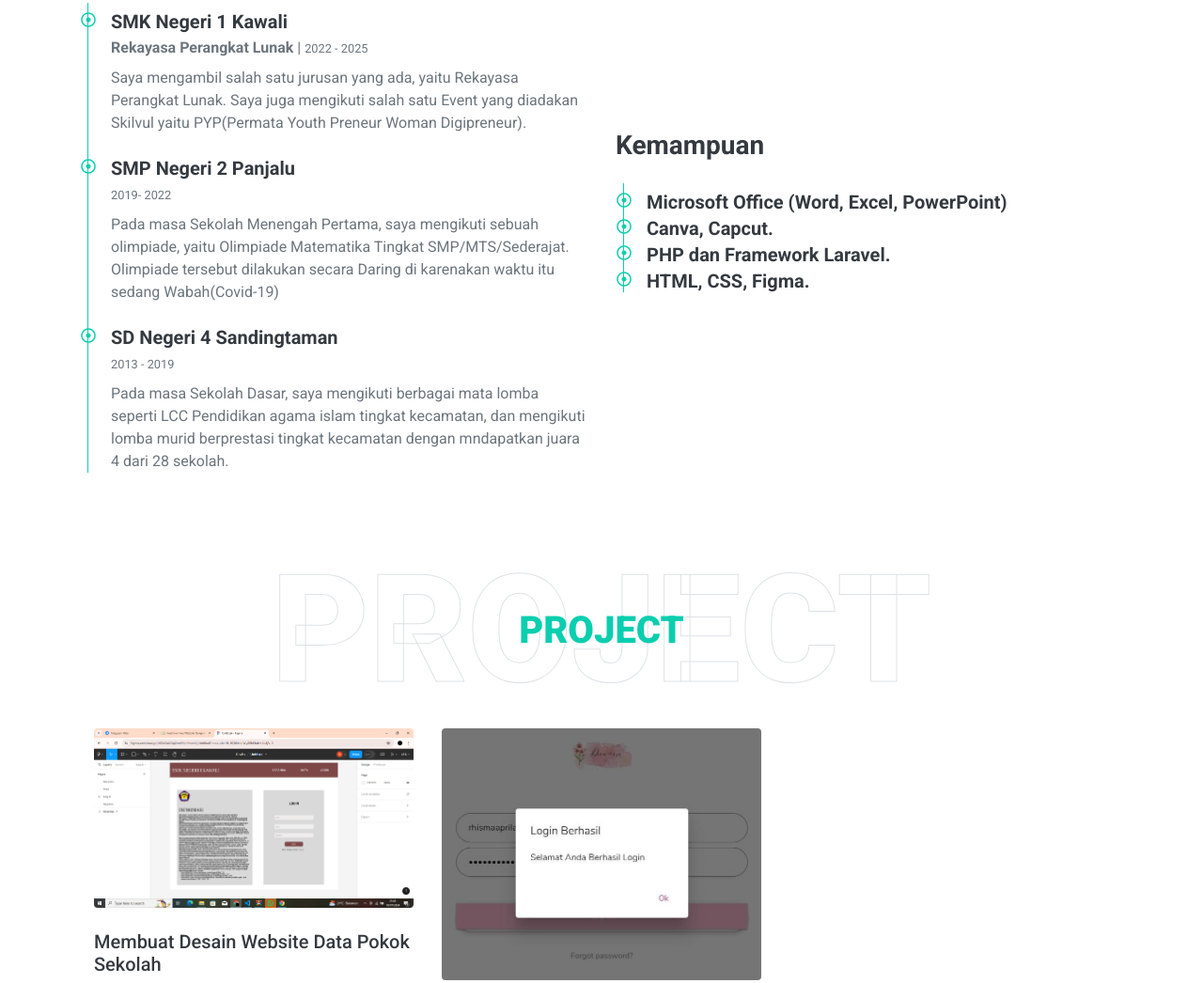
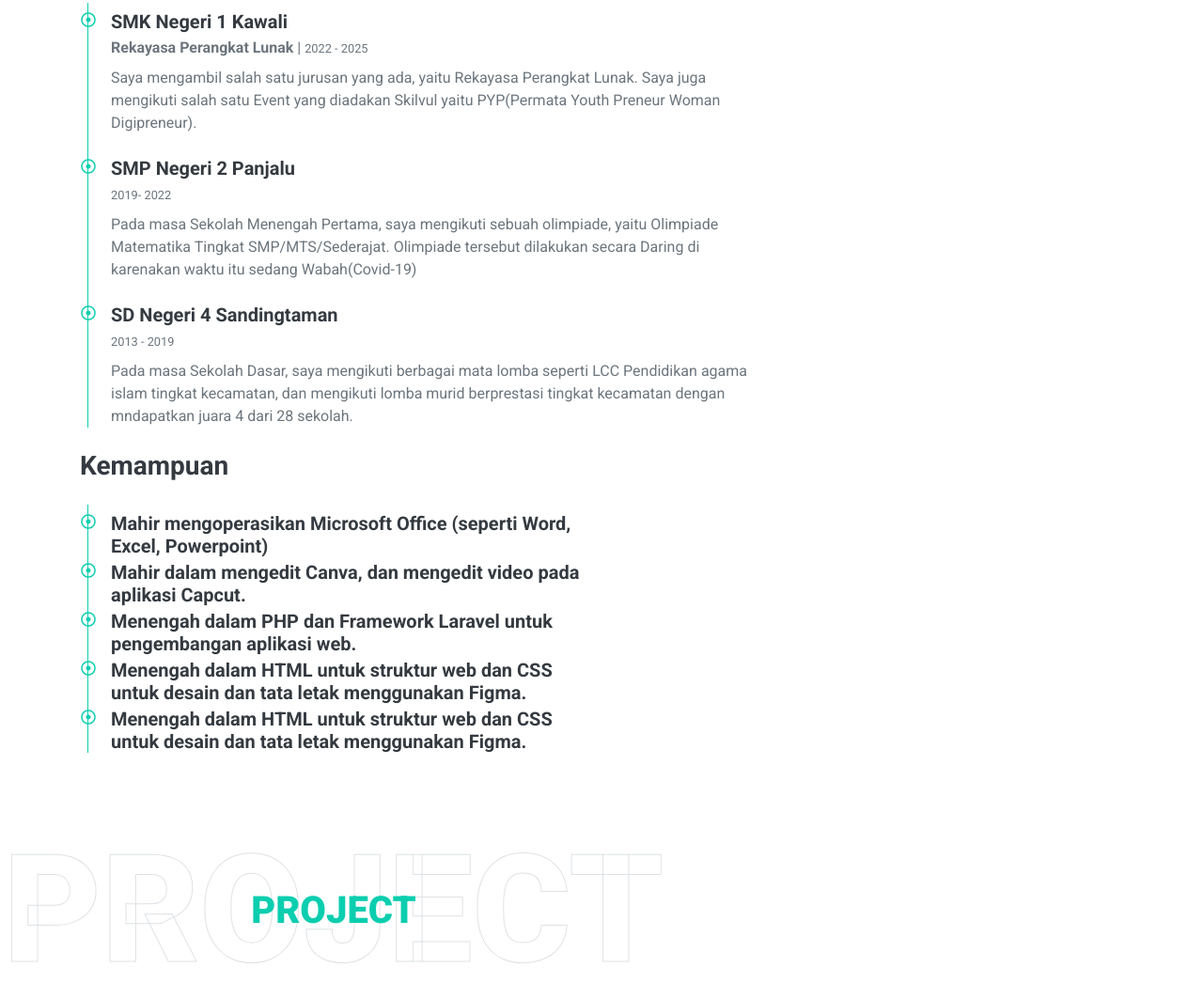
Before and after one commit to aprilaulia/CV_Website, a plain HTML site: page index.html in a window 1280 px wide. Shown: the part 1800-2846 px from the top of the page at 94% size. Drawn offline with nearby package versions, Linux system fonts and the light colour scheme.

Commit message:
Update index.html

```diff
--- a/index.html
+++ b/index.html
@@ -1,3 +1,4 @@
+
 <!DOCTYPE html>
 <html lang="en">
 
@@ -97,7 +98,7 @@
                 <h1 class="position-absolute text-uppercase text-primary">Pendidikan dan Kemampuan</h1>
             </div>
             <div class="row align-items-center">
-                <div class="col-lg-6">
+                <div class="col-lg-8">
                     <h3 class="mb-4">Pendidikan</h3>
                     <div class="border-left border-primary pt-2 pl-4 ml-2">
                         <div class="position-relative mb-4">
@@ -126,19 +127,24 @@
                     <div class="border-left border-primary pt-2 pl-4 ml-2">
                         <div class="position-relative mb-4">
                             <i class="far fa-dot-circle text-primary position-absolute" style="top: 2px; left: -32px;"></i>
-                            <h5 class="font-weight-bold mb-1"> Microsoft Office (Word, Excel, PowerPoint)
+                            <h5 class="font-weight-bold mb-1"> Mahir mengoperasikan Microsoft Office (seperti Word, Excel, Powerpoint)
+
                             </h5>
                         <div class="position-relative mb-4">
                             <i class="far fa-dot-circle text-primary position-absolute" style="top: 2px; left: -32px;"></i>
-                            <h5 class="font-weight-bold mb-1">Canva, Capcut.
+                            <h5 class="font-weight-bold mb-1">Mahir dalam mengedit Canva, dan mengedit video pada aplikasi Capcut.
                             </h5>
                         <div class="position-relative mb-4">
                             <i class="far fa-dot-circle text-primary position-absolute" style="top: 2px; left: -32px;"></i>
-                            <h5 class="font-weight-bold mb-1">PHP dan Framework Laravel.
+                            <h5 class="font-weight-bold mb-1">Menengah dalam PHP dan Framework Laravel untuk pengembangan aplikasi web.
                             </h5>
                             <div class="position-relative mb-4">
                                 <i class="far fa-dot-circle text-primary position-absolute" style="top: 2px; left: -32px;"></i>
-                                <h5 class="font-weight-bold mb-1">HTML, CSS, Figma.
+                                <h5 class="font-weight-bold mb-1">Menengah dalam HTML untuk struktur web dan CSS untuk desain dan tata letak menggunakan Figma.
+                                </h5>
+                                 <div class="position-relative mb-4">
+                                <i class="far fa-dot-circle text-primary position-absolute" style="top: 2px; left: -32px;"></i>
+                                <h5 class="font-weight-bold mb-1">Menengah dalam HTML untuk struktur web dan CSS untuk desain dan tata letak menggunakan Figma.
                                 </h5>
                         </div>
                     </div>
@@ -157,14 +163,14 @@
             <div class="row">
                 <div class="col-lg-4 mb-5">
                     <div class="position-relative mb-4">
-                        <a href="aap/p.png" target="_blank" popup-img><img class="img-fluid rounded w-100" src="img/p.png" alt=""></a>
+                        <a href="aap/p.png" target="_blank" popup-img><img class="img-fluid rounded w-100" src="img/p.png"  alt="" /></a>
                     </div>
                     <h5 class="font-weight-medium mb-4">Membuat Desain Website Data Pokok Sekolah</h5>
                     <p> Pada mata pelajaran KonKe(Konsentasi Keahlian) terdapat pelajaran PPL(Pemodelan Perangkat Lunak) kita ditugaskan untuk membuat sebuah Desain Website Data Pokok Sekolah. Di dalam Web tersebut harus terdapat berbagai data pokok sekolah seperti Data Siswa, Data Pendidik dan Kependidikan, dan Data Sekolah</p>
                 </div>
                 <div class="col-lg-4 mb-5">
                     <div class="position-relative mb-4">
-                        <a href="aap/fl.jpg" target="_blank" popup-img><img class="img-fluid rounded w-100" src="img/fl.jpg" alt=""></a>
+                        <a href="aap/fl.jpg" target="_blank" popup-img><img class="img-fluid rounded w-100" src="img/fl.jpg"  alt="" /></a>
                     </div>
                     <h5 class="font-weight-medium mb-4">Membuat Aplikasi Android Menggunakan Flutter(Front end)</h5>
                     <p> Pada mata pelajaran KonKe(Konsentrasi Keahlian) ada pelajaran yang mengarah pada pengembangan android. Pengembangan yang saya gunakan pada project ini adalah Flutter. Pada project ini kita diberi waktu 1 bulan. Di dalam aplikasi nya baru terdapat halaman login, beranda, tentang SMK Negeri 1 Kawali, tentang RPL, profil, dan tentang aplikasi.</p>
@@ -188,7 +194,7 @@
                             <i class="far fa-dot-circle text-primary position-absolute" style="top: 2px; left: -32px;"></i>
                             <h5 class="font-weight-bold mb-1">SMK Negeri 1 Kawali</h5>
                             <p><a><i class="fa fa-chevron-right"></i> Untuk mengisi waktu luang, saya mengikuti salah satu ekstrakurikuler yaitu PMR WIRA Tahun 2023/2024.</p>
-                                <p><a><i class="fa fa-chevron-right"></i>Lalu saya juga mengikuti organisasi BAPOSKA(Badan Pengurus Osis SMKN 1 Kawali) Tahun 2023/2024 dan menjadi anggota SekBid(Seksi Bidang) 3 yaitu Pembinaan Kepribadian unggul, Wawasan Kebangsaan dan Bela Negara.</p>
+                                <p><a><i class="fa fa-chevron-right"></i>Lalu saya juga mengikuti organisasi BAPOSKA(Badan Pengurus Osis SMKN 1 Kawali) Tahun 2023/2024 dan menjadi anggota SekBid(Seksi Bidang) 3 yaitu Pembinaan Kepribadian unggul, Wawasan Kebangsaan dan Bela Negara.</p>
 
                         </div>
                         <div class="position-relative mb-4">
```
